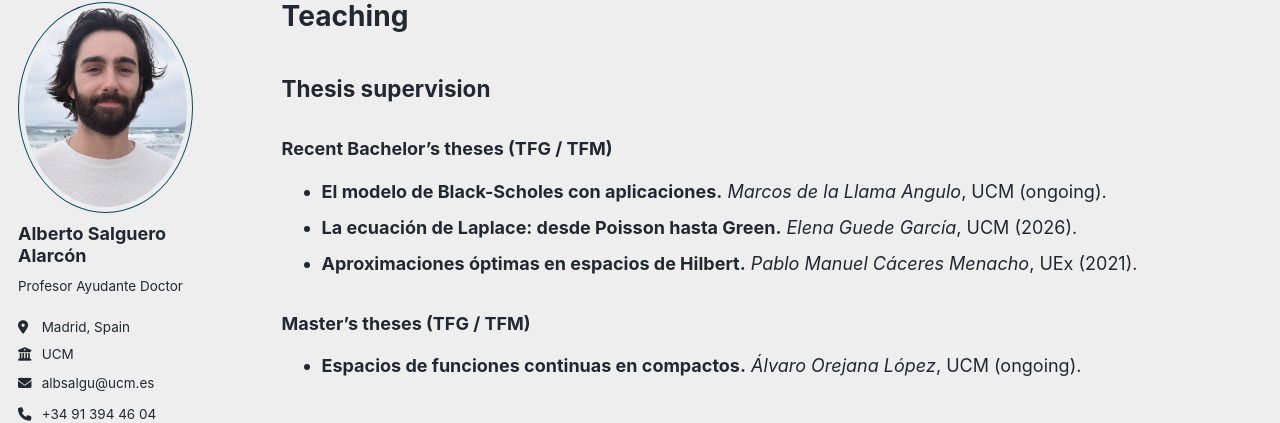
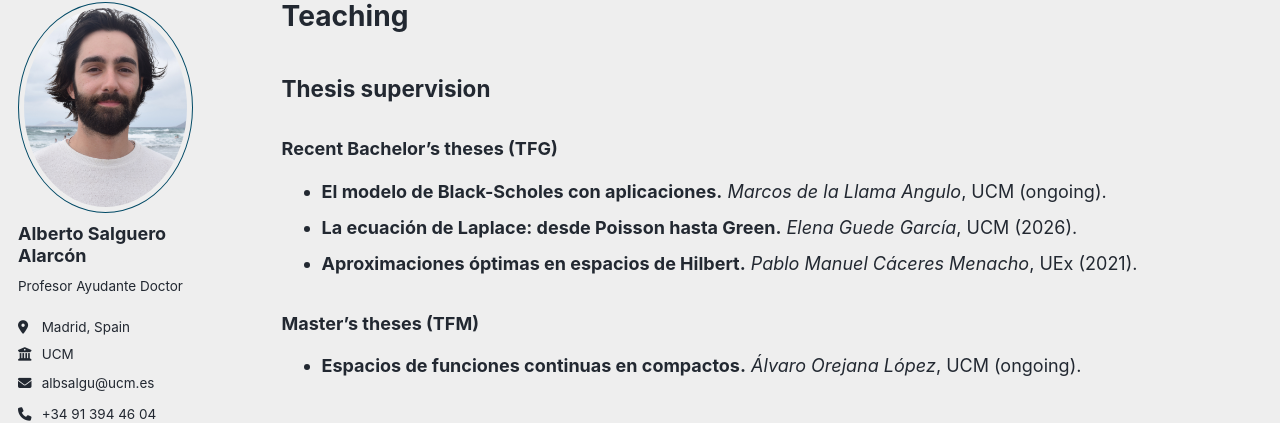
Before and after one commit to salgueroalarcon/salgueroalarcon.github.io, a Jekyll site: the page built from _pages/teaching.md, in a window 1280 px wide. Shown: the part 99-522 px from the top of the page. Built offline with Jekyll 4.4.1, drawn with Linux system fonts in a browser that asks for light colours; a style sheet for code colours, icons or effects is not loaded.

Commit message:
Update teaching.md

```diff
--- a/_pages/teaching.md
+++ b/_pages/teaching.md
@@ -8,12 +8,12 @@ author_profile: true
 
 ## Thesis supervision
 
-### Recent Bachelor's theses (TFG / TFM)
+### Recent Bachelor's theses (TFG)
 - **El modelo de Black-Scholes con aplicaciones.** *Marcos de la Llama Angulo*, UCM (ongoing).
 - **La ecuación de Laplace: desde Poisson hasta Green.** *Elena Guede García*, UCM (2026).
 - **Aproximaciones óptimas en espacios de Hilbert.** *Pablo Manuel Cáceres Menacho*, UEx (2021).
 
-### Master's theses (TFG / TFM)
+### Master's theses (TFM)
 - **Espacios de funciones continuas en compactos.** *Álvaro Orejana López*, UCM (ongoing).
 
 ## Teaching material
```
